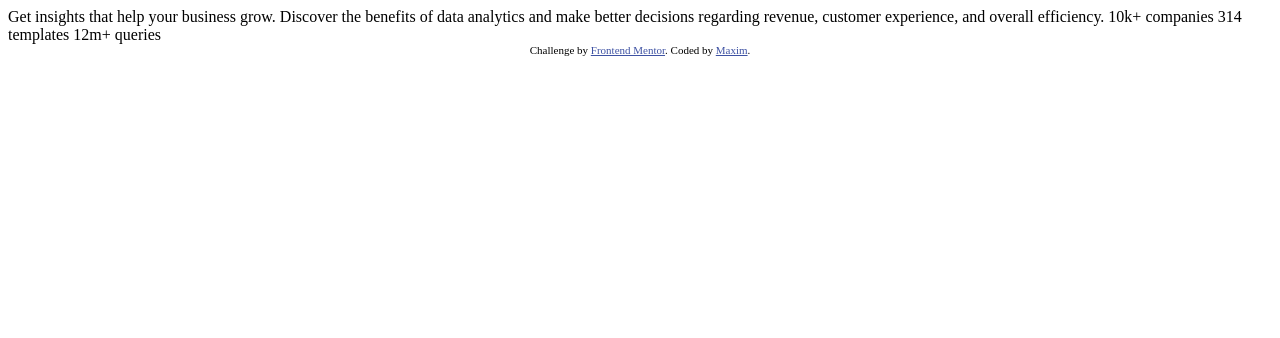
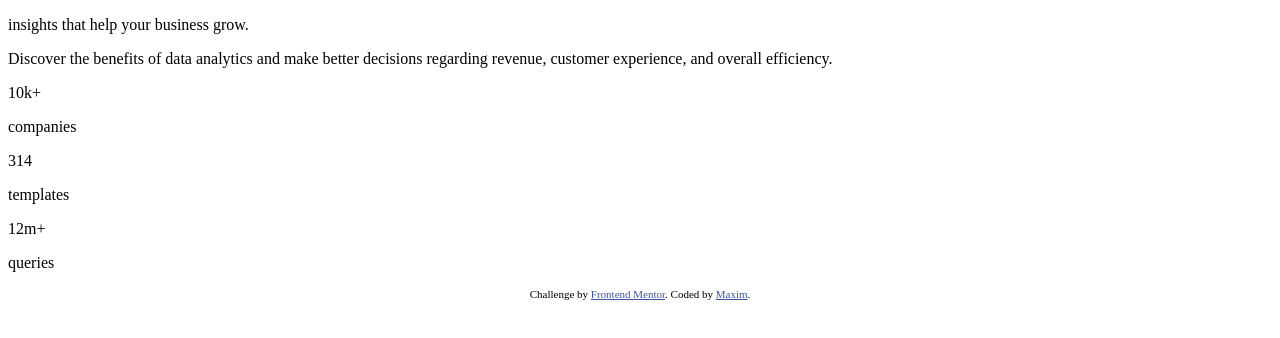
Before and after one commit to MaximPotapchik/project1, a plain HTML site: page index.html in a window 1280 px wide. Drawn offline with Linux system fonts and the light colour scheme.

Commit message:
initialcommit

```diff
--- a/index.html
+++ b/index.html
@@ -11,19 +11,20 @@
   <!-- Feel free to remove these styles or customise in your own stylesheet 👍 -->
 </head>
 <body>
+<div>
+  <p> insights that help your business grow.</p>
 
-  Get insights that help your business grow.
+  <p>Discover the benefits of data analytics and make better decisions regarding revenue, customer
+  experience, and overall efficiency.</p>
 
-  Discover the benefits of data analytics and make better decisions regarding revenue, customer
-  experience, and overall efficiency.
-
-  10k+ companies
-  314 templates
-  12m+ queries
+<p> 10k+</p>  <p>companies</p>
+<p> 314</p>  <p>templates</p>
+<p> 12m+</p>  <p>queries</p>
 
   <div class="attribution">
     Challenge by <a href="https://www.frontendmentor.io?ref=challenge" target="_blank">Frontend Mentor</a>.
     Coded by <a href="#">Maxim</a>.
   </div>
+</div>
 </body>
 </html>
```
